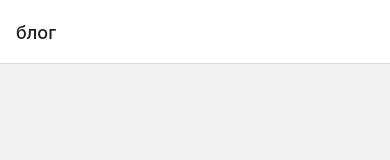
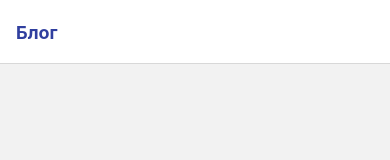
Before and after one commit to Dumuch/self-posts, a React Native app: screen /Main in a window 390 px wide. Shown: the top 160 px of the page. Built offline with nearby package versions, Linux system fonts and the light colour scheme.

Commit message:
Стилизация навигации

```diff
--- a/src/navigation/AppNavigation.js
+++ b/src/navigation/AppNavigation.js
@@ -1,7 +1,9 @@
 import * as React from 'react';
-import { View, Text } from 'react-native';
+import { Platform } from 'react-native';
 import { NavigationContainer } from '@react-navigation/native';
 import { createNativeStackNavigator } from '@react-navigation/native-stack';
+
+import { THEME } from '../theme'
 
 import { MainScreen } from '../screens/MainScreen'
 import { PostScreen } from '../screens/PostScreen'
@@ -11,10 +13,20 @@ const Stack = createNativeStackNavigator();
 export function AppNavigation() {
   return (
     <NavigationContainer >
-      <Stack.Navigator initialRouteName="Main" >
-        <Stack.Screen name="Main" component={MainScreen} options={{ title: 'блог' }} />
+      <Stack.Navigator initialRouteName="Main" screenOptions={navigatorOptions}>
+        <Stack.Screen name="Main" component={MainScreen} options={{ title: 'Блог' }} />
         <Stack.Screen name="Post" component={PostScreen} options={{ title: 'Книга' }} />
       </Stack.Navigator>
-    </NavigationContainer>
+    </NavigationContainer >
   );
 }
+
+const navigatorOptions = {
+  headerStyle: {
+    backgroundColor: Platform.OS === 'android' ? THEME.MAIN_COLOR : THEME.WHITE_COLOR,
+  },
+  headerTintColor: Platform.OS === 'android' ? THEME.WHITE_COLOR : THEME.MAIN_COLOR,
+  headerTitleStyle: {
+    fontWeight: 'bold',
+  },
+}
--- a/src/screens/MainScreen.js
+++ b/src/screens/MainScreen.js
@@ -2,6 +2,8 @@ import React from 'react';
 import { StyleSheet, Text, View, Button } from 'react-native';
 
 export const MainScreen = ({ navigation }) => {
+
+
 
   const goToPost = () => {
     navigation.navigate('Post')
--- a/src/screens/PostScreen.js
+++ b/src/screens/PostScreen.js
@@ -2,8 +2,6 @@ import React from 'react';
 import { StyleSheet, Text, View } from 'react-native';
 
 export const PostScreen = ({ navigation }) => {
-
-
 
   return <View style={styles.center}>
     <Text>Показать книгу</Text>
--- /dev/null
+++ b/src/theme.js
@@ -0,0 +1,5 @@
+export const THEME = {
+  MAIN_COLOR: '#303f9f',
+  DANGER_COLOR: '#d81b60',
+  WHITE_COLOR: '#fff'
+}
```
